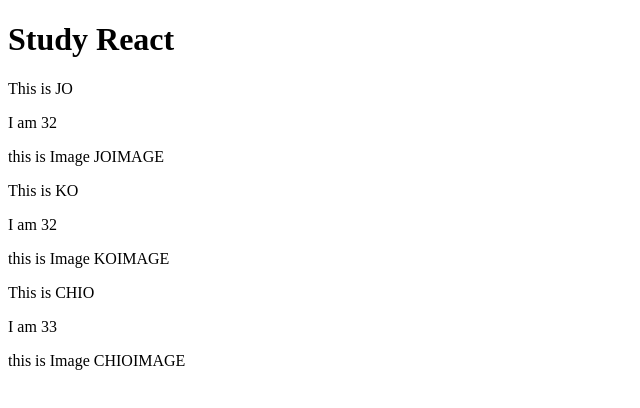
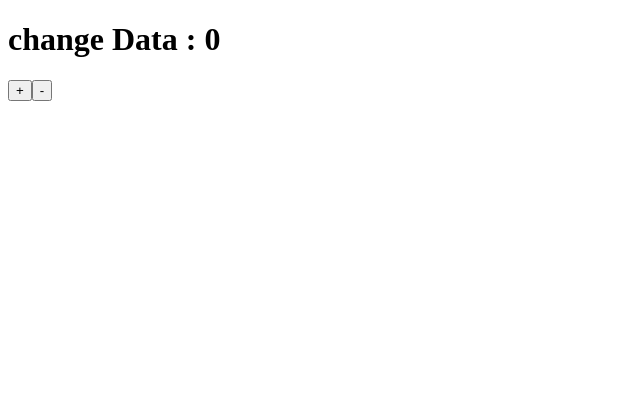
Before and after one commit to movie42/react_study, a React (Create React App) app: page / in a window 1280 px wide. Shown: the top 408 px of the page, without its empty margins (0-640 px from the left). Built offline with nearby package versions, Linux system fonts and the light colour scheme.

Commit message:
class component and state

```diff
--- a/src/App.js
+++ b/src/App.js
@@ -1,42 +1,29 @@
 import React from "react";
 import PropTypes from "prop-types";
 
-function Information({ name, picture, age }) {
-  return (
-    <div>
-      <p>This is {name}</p>
-      <p>I am {age}</p>
-      <p>this is Image {picture}</p>
-    </div>
-  );
-}
+class App extends React.Component {
+  // The Reason I use state, because the data is change.
+  state = {
+    count: 0,
+  };
 
-const arrayObject = [
-  { id: 1, name: "JO", picture: "JOIMAGE", age: 32 },
-  { id: 2, name: "KO", picture: "KOIMAGE", age: 32 },
-  { id: 3, name: "CHIO", picture: "CHIOIMAGE", age: 33 },
-];
+  add = () => {
+    console.log("add");
+  };
+  minus = () => {
+    console.log("minus");
+  };
 
-Information.propTypes = {
-  name: PropTypes.string.isRequired,
-  picture: PropTypes.string.isRequired,
-  age: PropTypes.number.isRequired,
-};
-
-function App() {
-  return (
-    <div className="App">
-      <h1>Study React</h1>
-      {arrayObject.map((value) => (
-        <Information
-          key={value.id}
-          name={value.name}
-          picture={value.picture}
-          age={value.age}
-        />
-      ))}
-    </div>
-  );
+  // this is not a function so it has render()
+  render() {
+    return (
+      <div>
+        <h1>change Data : {this.state.count} </h1>
+        <button onClick={this.add}>+</button>
+        <button onClick={this.minus}>-</button>
+      </div>
+    );
+  }
 }
 
 export default App;
```
Also changed, not shown: 1 other file (tests, documents, lock files or other folders).
